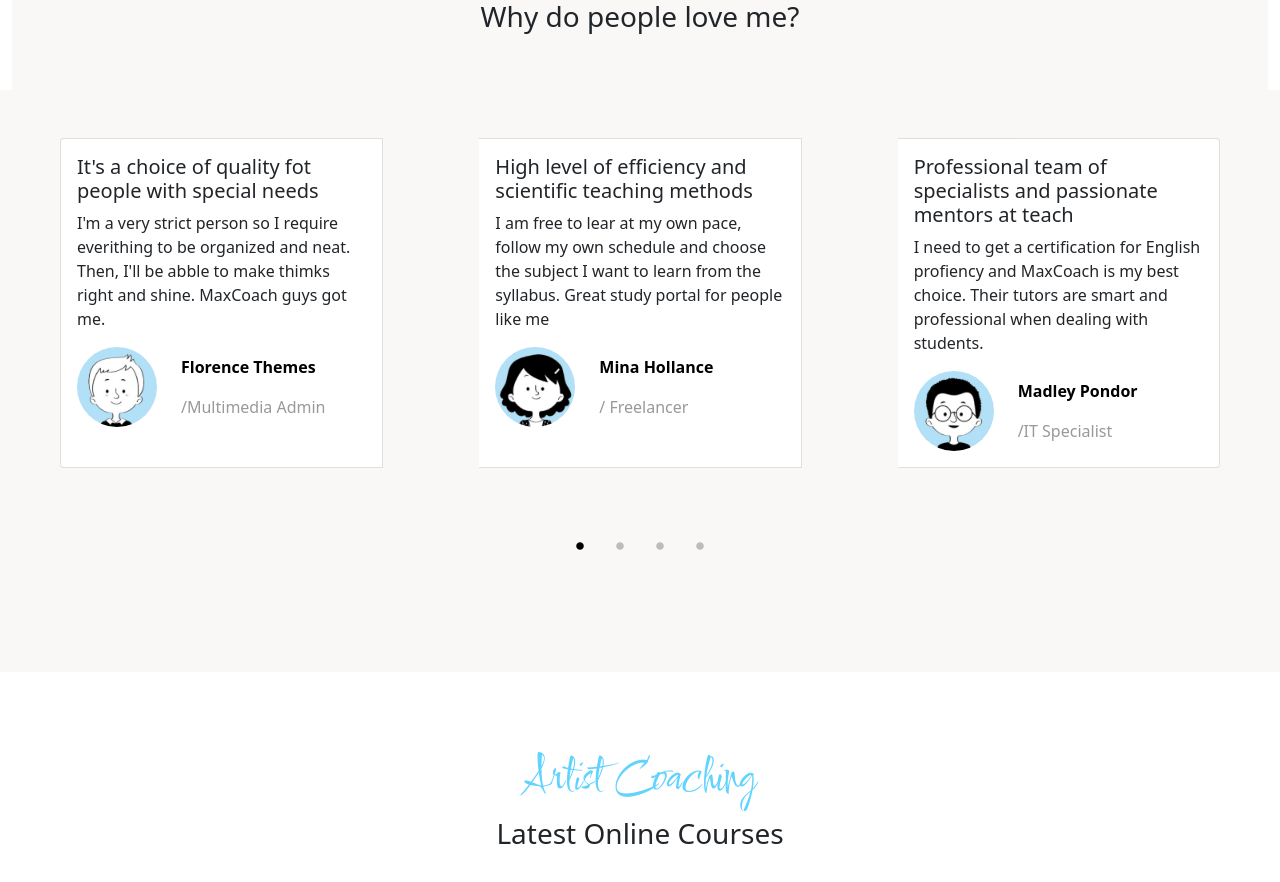
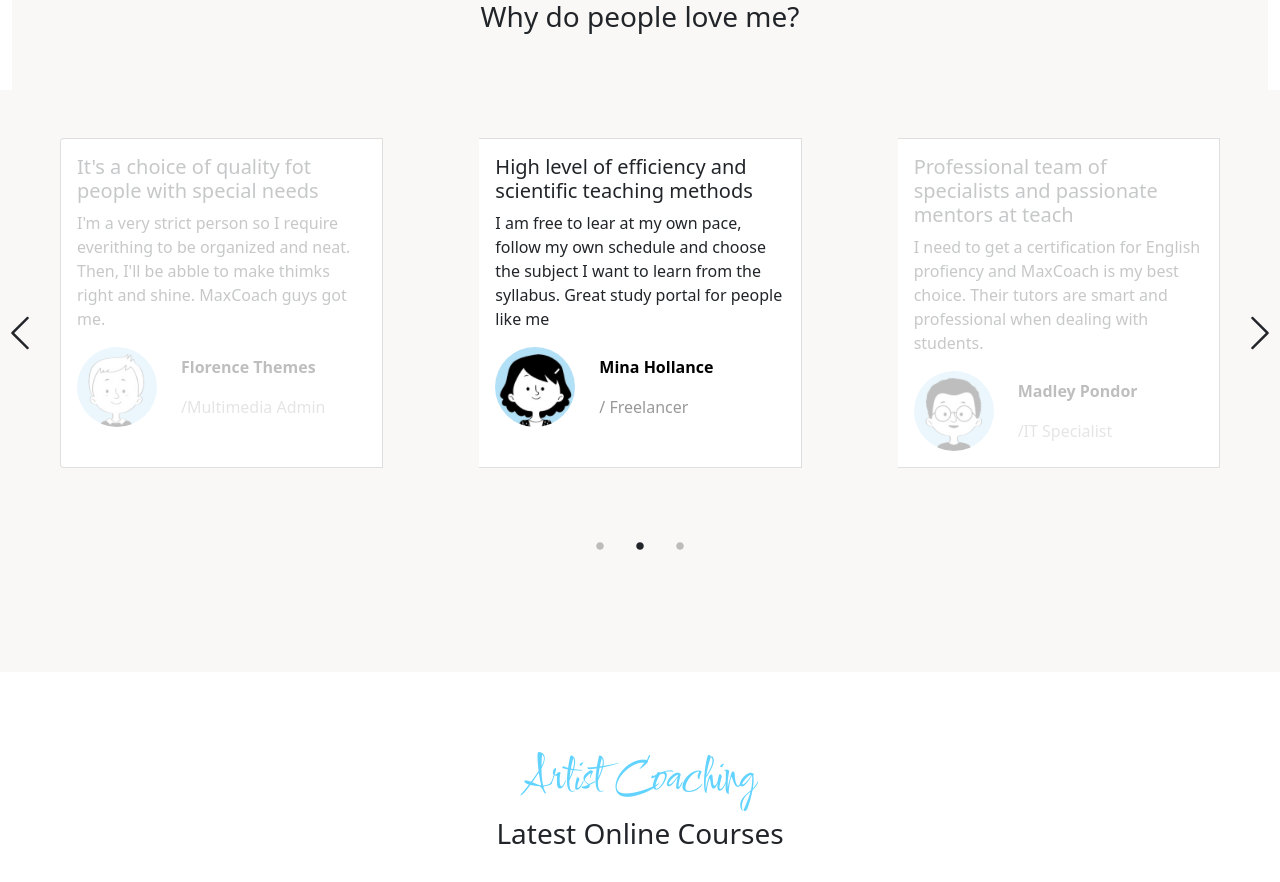
Before and after one commit to pietroline/proj-html-vuejs, a Vue app: page / in a window 1280 px wide. Shown: the part 2540-3422 px from the top of the page. Built offline with nearby package versions, Linux system fonts and the light colour scheme.

Commit message:
carousel

```diff
--- a/src/components/MySection3.vue
+++ b/src/components/MySection3.vue
@@ -35,10 +35,10 @@
             </div>
 
             <div class="row py-5 ms_sectionBackgroundColor">
-                <div class="col card-group">
+                <div class="col card-group position-relative">
 
-                    <div class="card mx-5" v-for="(testimonial, index) in data.testimonials" :key="'Testimonial ' + index">
-                        <div class="card-body">
+                    <div class="card mx-5" v-for="(testimonial, index) in data.testimonials" :key="'testimonial ' + index">
+                        <div class="card-body" :class="active==index?'opacity-100':'opacity-25'">
                             <h5 class="card-title">{{testimonial.title}}</h5>
                             <p class="card-text">{{testimonial.paragraph}}</p>
                             <a href="#" class="d-flex align-items-center">
@@ -51,13 +51,16 @@
                         </div>
                     </div>
 
+                    <i class="bi bi-chevron-left position-absolute start-0 top-50 fs-1" @click="prev()"></i>
+                    <i class="bi bi-chevron-right position-absolute end-0 top-50 fs-1" @click="next()"></i>
+
                 </div>
 
                 <div class="text-center my-5 ms_pointer">
-                <i class="bi bi-dot fs-1"></i>
-                <i class="bi bi-dot fs-1"></i>
-                <i class="bi bi-dot fs-1"></i>
-                <i class="bi bi-dot fs-1"></i>
+                    <i class="bi bi-dot fs-1"
+                        v-for="(pallino, index) in numeroTestimonials"
+                        :key="'testimonial' + index"
+                        :class="active=='testimonial'+pallino?'text-dark':''"></i>
                 </div>
 
             </div>
@@ -71,6 +74,52 @@
         name: "MySection3",
         props:{
             "data": Object,
+        },
+        data(){
+            return{
+                active: "testimonial2",
+            }
+        },
+        computed:{
+            numeroTestimonials(){
+                //calcola la lunghezza dell'oggetto data.testimonials, alias quanti testimonial ci sono?
+                return Object.keys(this.data.testimonials).length;
+            }
+        },
+        methods:{
+            next(){
+
+                //estrai indice dall'ultimo carattere della stringa,
+                //per costruzione dell'oggetto "data" l'ultimo cartattere sarà un numero indicante la posizione
+                let indice = this.active.substring(this.active.length -1);
+
+                indice++;
+                const stringaIndice = "testimonial" + indice;
+
+                if(this.active == "testimonial"+this.numeroTestimonials){
+                    this.active = "testimonial1";
+                }else{
+                    this.active = stringaIndice;
+                }
+
+            },
+
+            prev(){
+
+                //estrai indice dall'ultimo carattere della stringa,
+                //per costruzione dell'oggetto "data" l'ultimo cartattere sarà un numero indicante la posizione
+                let indice = this.active.substring(this.active.length -1);
+
+                indice--;
+                const stringaIndice = "testimonial" + indice;
+
+                if(this.active == "testimonial1"){
+                    this.active = "testimonial"+this.numeroTestimonials;
+                }else{
+                    this.active = stringaIndice;
+                }
+
+            }
         }
     }
 </script>
@@ -199,9 +248,6 @@
 
         .ms_pointer{
             color: $silver;
-            & i:first-child{
-                color: #000;
-            }
         }
 
 
--- a/src/components/partials/BiggestEvent.vue
+++ b/src/components/partials/BiggestEvent.vue
@@ -4,7 +4,7 @@
         <span>Start TOMORROW! Our biggerest event of the year...</span>
         <span class="mx-4 text-dark d-flex align-items-center">
             <i class="bi bi-clock me-3 fs-4"></i>
-            <Countdown class="countdown" :deadline="deadline()"></Countdown>
+            <Countdown :deadline="deadline()"></Countdown>
         </span>
         <MyBtn :type="'dark'" :text="'Get ticket'"/>
   </section>
@@ -14,7 +14,7 @@
 
     //importo dayjs e aggiungo estenzione customPardeFormat
     const dayjs = require('dayjs')
-    var customParseFormat = require('dayjs/plugin/customParseFormat')
+    let customParseFormat = require('dayjs/plugin/customParseFormat')
     dayjs.extend(customParseFormat)
 
     //importo componente Countdown
--- a/src/data.json
+++ b/src/data.json
@@ -50,6 +50,7 @@
                     "work": "/Multimedia Admin"
                 }
             },
+
             "testimonial2":{
                 "title":"High level of efficiency and scientific teaching methods",
                 "paragraph":"I am free to lear at my own pace, follow my own schedule and choose the subject I want to learn from the syllabus. Great study portal for people like me",
```
